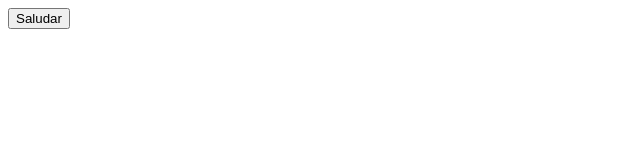
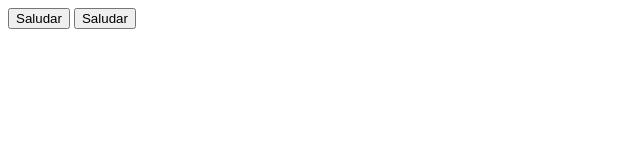
Before and after one commit to alesiamoller/taller-eventos, a plain HTML site: page index.html in a window 1280 px wide. Shown: the whole page, without its empty margins (0-640 px from the left). Drawn offline with Linux system fonts and the light colour scheme.

Commit message:
alerta-button

```diff
--- a/index.html
+++ b/index.html
@@ -7,5 +7,6 @@
 </head>
 <body>
     <button>Saludar</button>
+    <button onclick="alert('Hola!')">Saludar</button>
 </body>
 </html>
```
